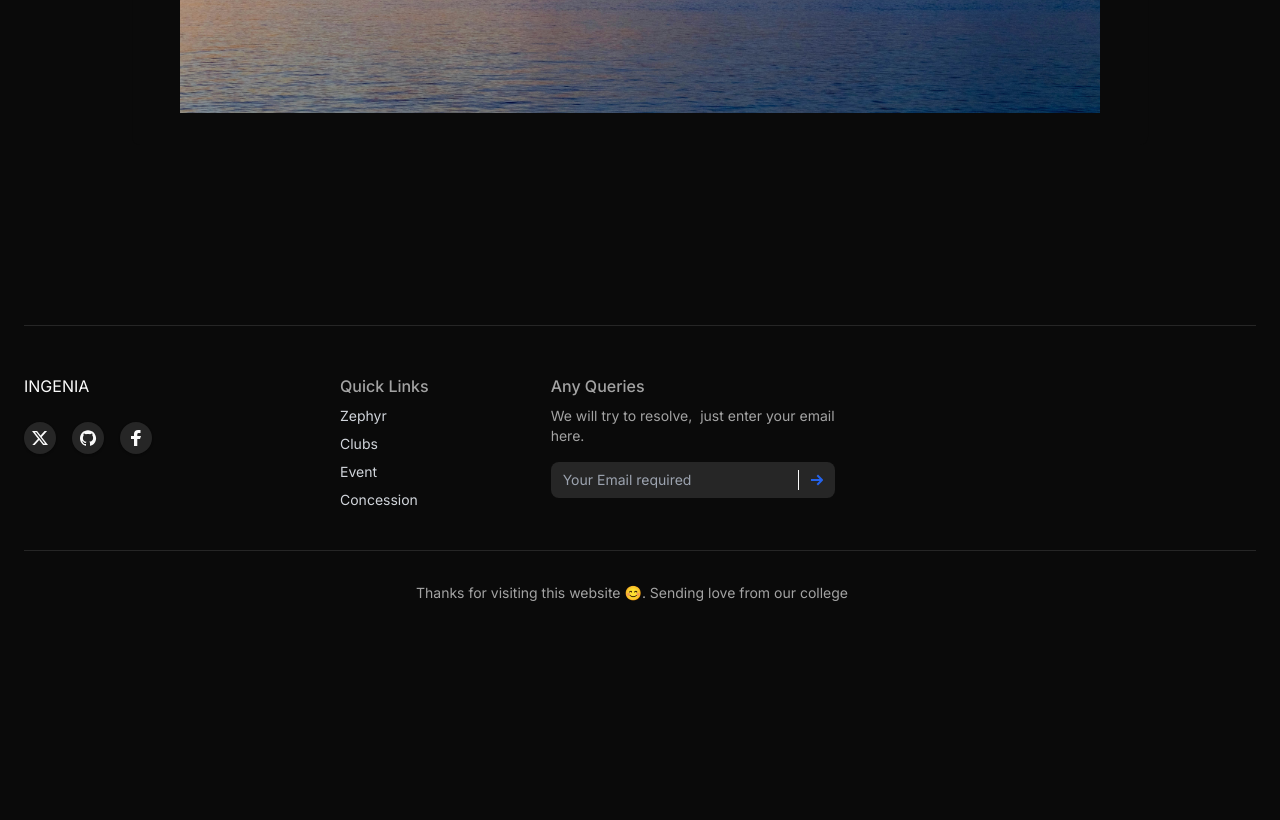
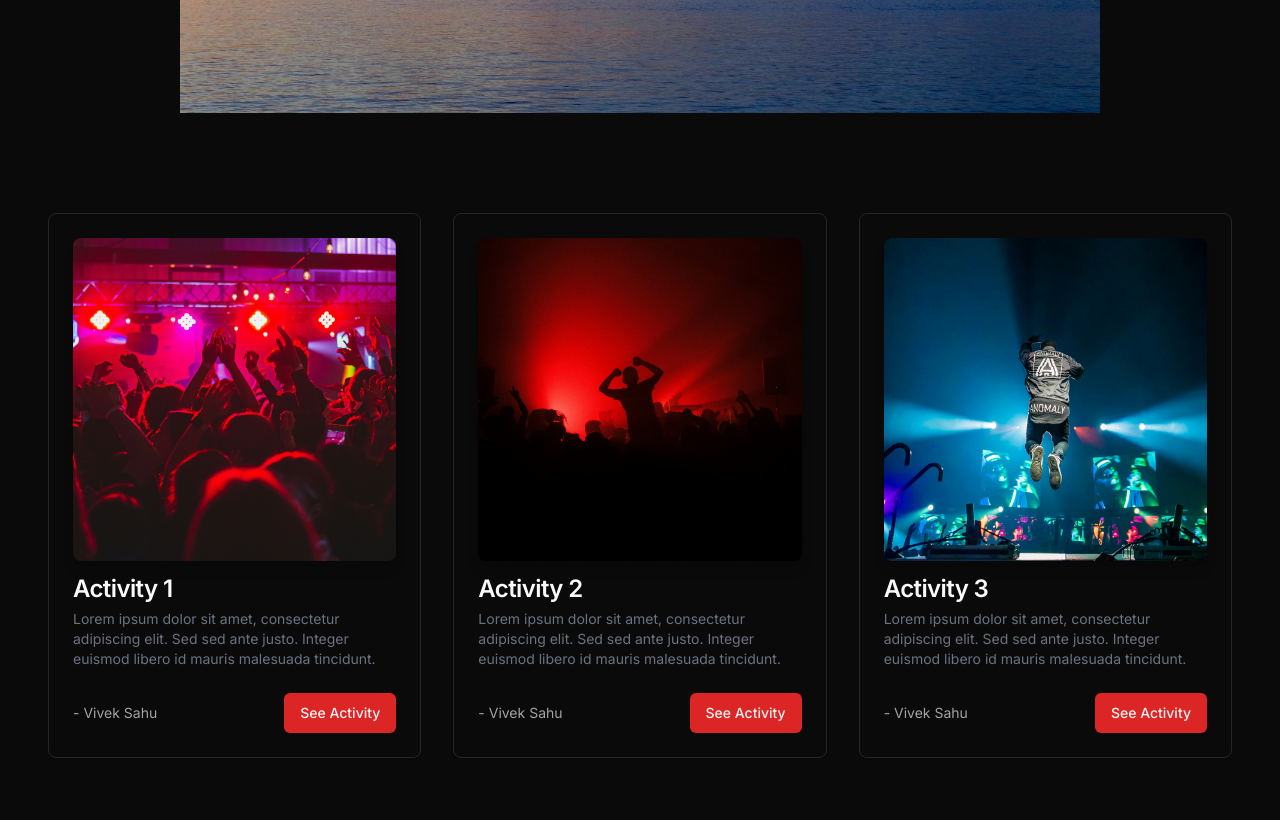
Before and after one commit to TechnicalVidya/portal, a Next.js app: page /events in a window 1280 px wide. Shown: the part 420-1240 px from the top of the page. Before the commit the page ends 1055 px from the top, so only its background shows below. Built offline with nearby package versions, Linux system fonts and the light colour scheme.

Commit message:
clubsCards

```diff
--- a/src/components/hero/heroComponent.js
+++ b/src/components/hero/heroComponent.js
@@ -49,7 +49,7 @@ const HeroComponent = () => {
         </div>
       </div>
 
-      {/* <div className="bg-transparent p-4 lg:p-8">
+      <div className="bg-transparent p-4 lg:p-8">
         <div className="container mx-auto flex flex-col lg:flex-row items-center justify-center gap-8">
 
           <div className="lg:w-1/2">
@@ -64,20 +64,18 @@ const HeroComponent = () => {
           <div className="lg:w-1/2 dark:bg-transparent bg-transparent dark:text-gray-200">
             <div className="text-center">
               <h2 className="text-3xl lg:text-4xl font-bold mb-4">
-                Your Text Here
+                Ansh Varma
               </h2>
-              <p className="text-lg leading-relaxed">
-                Lorem ipsum dolor sit amet, consectetur adipiscing elit. Donec
-                vehicula diam nec nunc dictum, vitae luctus dui vestibulum.
-                Phasellus euismod felis eget libero suscipit, eget ullamcorper
-                dui suscipit. Nulla facilisi. Vivamus vel neque velit.
-              </p>
+              <h2 className="text-lg leading-relaxed">
+               Young talent will think of new ideas to improve the quality <br /> of life and technology and innovation will help us.
+
+              </h2>
             </div>
           </div>
         </div>
-      </div> */}
+      </div>
 
-      {/* <section className="p-6 dark:bg-transparent bg-transparent dark:text-gray-200">
+      <section className="p-6 dark:bg-transparent bg-transparent dark:text-gray-200">
         <h4 className="scroll-m-20 text-4xl font-extrabold tracking-tight lg:text-4xl text-center">
           TECHNICAL STATS
         </h4>
@@ -103,10 +101,10 @@ const HeroComponent = () => {
             <p className="text-sm sm:text-base">COMMITMENT</p>
           </div>
         </div>
-      </section> */}
+      </section>
 
       {/* Testimonial */}
-      {/* <div className="max-w-3xl mx-auto mt-20" data-aos="zoom-y-out">
+      <div className="max-w-3xl mx-auto mt-20" data-aos="zoom-y-out">
         <div className="relative flex items-start border-2 border-gray-200 rounded bg-white dark:bg-gray-800 dark:border-gray-600 p-6 md:p-8">
 
           <div className="flex-shrink-0 mr-6">
@@ -150,7 +148,7 @@ const HeroComponent = () => {
             </div>
           </div>
         </div>
-      </div> */}
+      </div>
     </section>
   );
 };
--- a/src/components/mainCard.js
+++ b/src/components/mainCard.js
@@ -11,15 +11,39 @@ import {
 import Image from "next/image";
 
 export function CardWithForm({ card }) {
+  const [isHovered, setIsHovered] = React.useState(false);
+
+  const handleMouseEnter = () => {
+    setIsHovered(true);
+  };
+
+  const handleMouseLeave = () => {
+    setIsHovered(false);
+  };
+
   return (
-    <Card className="pt-6">
+    <Card className="pt-6 ">
       <CardContent>
         <div key={card.id}>
-          <div className="overflow-hidden">
+          <div
+            className="relative overflow-hidden rounded-lg shadow-lg transition duration-300 transform"
+            onMouseEnter={handleMouseEnter}
+            onMouseLeave={handleMouseLeave}
+          >
+            <div
+              className={`absolute inset-0 bg-opacity-50 transition-opacity ${
+                isHovered ? "opacity-0" : "opacity-100"
+              }`}
+            ></div>
             <Image
-              className="rounded-lg"
+              className={`object-cover w-full h-full transition-transform ${
+                isHovered ? "scale-110" : ""
+              }`}
               src={card.imageUrl}
               alt={card.altText}
+              width={500} // Example width
+              height={300} // Example height
+              layout="responsive" // Maintain aspect ratio
             />
           </div>
           <CardTitle className="mt-4">{card.title}</CardTitle>
--- a/src/modules/clubs/index.js
+++ b/src/modules/clubs/index.js
@@ -3,48 +3,20 @@ import React from "react";
 import img1 from "@/assets/1.jpg";
 import img2 from "@/assets/2.jpg";
 import img3 from "@/assets/3.jpg";
-import Cards from "./cards";
+// import Cards from "./cards";
 
-import Img1 from "@/assets/clubs/1.png";
-import Img2 from "@/assets/clubs/2.png";
-import Img3 from "@/assets/clubs/3.png";
+// import Img1 from "@/assets/clubs/1.png";
+// import Img2 from "@/assets/clubs/2.png";
+// import Img3 from "@/assets/clubs/3.png";
 
 const Clubs = () => {
   const imgArray = [img1, img2, img3];
-  const cardData = [
-    {
-      id: 1,
-      imageUrl: Img1,
-      title: "Activity 1",
-      description:
-        "Lorem ipsum dolor sit amet, consectetur adipiscing elit. Sed sed ante justo. Integer euismod libero id mauris malesuada tincidunt.",
-      managedBy: "Vivek Sahu",
-      altText: "dummy Alt",
-    },
-    {
-      id: 2,
-      imageUrl: Img2,
-      title: "Activity 2",
-      description:
-        "Lorem ipsum dolor sit amet, consectetur adipiscing elit. Sed sed ante justo. Integer euismod libero id mauris malesuada tincidunt.",
-      managedBy: "Vivek Sahu",
-      altText: "dummy Alt",
-    },
-    {
-      id: 3,
-      imageUrl: Img3,
-      title: "Activity 3",
-      description:
-        "Lorem ipsum dolor sit amet, consectetur adipiscing elit. Sed sed ante justo. Integer euismod libero id mauris malesuada tincidunt.",
-      managedBy: "Vivek Sahu",
-      altText: "dummy Alt",
-    },
-  ];
+
   return (
     <div>
       <div className="flex flex-col items-center justify-center">
         <CarouselDemo imgArray={imgArray} />
-        <Cards cardData={cardData} />
+        {/* <Cards cardData={cardData} /> */}
       </div>
     </div>
   );
--- a/src/modules/events/index.js
+++ b/src/modules/events/index.js
@@ -3,6 +3,42 @@ import React from "react";
 import img1 from "@/assets/1.jpg";
 import img2 from "@/assets/2.jpg";
 import img3 from "@/assets/3.jpg";
+import Cards from "../clubs/cards";
+
+import Img1 from "@/assets/clubs/1.png";
+import Img2 from "@/assets/clubs/2.png";
+import Img3 from "@/assets/clubs/3.png";
+
+
+const cardData = [
+  {
+    id: 1,
+    imageUrl: Img1,
+    title: "Activity 1",
+    description:
+      "Lorem ipsum dolor sit amet, consectetur adipiscing elit. Sed sed ante justo. Integer euismod libero id mauris malesuada tincidunt.",
+    managedBy: "Vivek Sahu",
+    altText: "dummy Alt",
+  },
+  {
+    id: 2,
+    imageUrl: Img2,
+    title: "Activity 2",
+    description:
+      "Lorem ipsum dolor sit amet, consectetur adipiscing elit. Sed sed ante justo. Integer euismod libero id mauris malesuada tincidunt.",
+    managedBy: "Vivek Sahu",
+    altText: "dummy Alt",
+  },
+  {
+    id: 3,
+    imageUrl: Img3,
+    title: "Activity 3",
+    description:
+      "Lorem ipsum dolor sit amet, consectetur adipiscing elit. Sed sed ante justo. Integer euismod libero id mauris malesuada tincidunt.",
+    managedBy: "Vivek Sahu",
+    altText: "dummy Alt",
+  },
+];
 
 const Events = () => {
   const imgArray = [img1, img2, img3];
@@ -10,7 +46,9 @@ const Events = () => {
     <div>
       <div className="flex flex-col items-center justify-center">
         <CarouselDemo imgArray={imgArray} />
+        <Cards cardData={cardData} />
       </div>
+
     </div>
   );
 };
```
